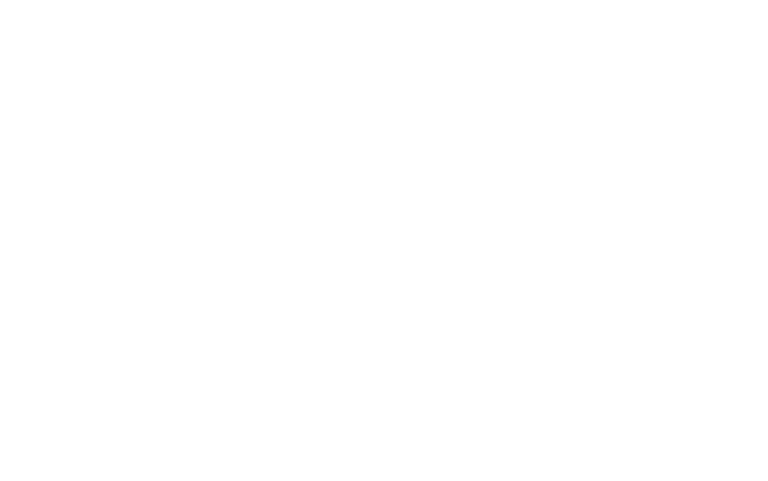
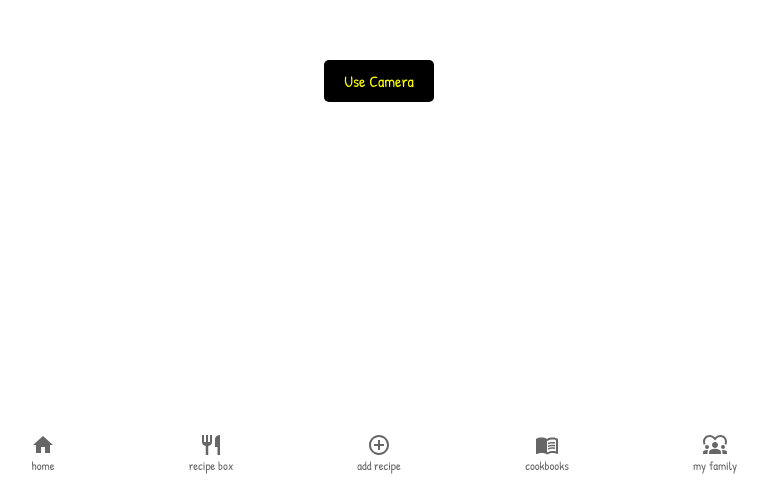
Before and after one commit to 394-w25/Cookbook, a React (Vite) app: page /AddRecipe in a window 1280 px wide. Before the commit this address had no page. Shown: the part 319-800 px from the top of the page, without its empty margins (261-1029 px from the left). Built offline with nearby package versions, Linux system fonts and the light colour scheme.

Commit message:
add recipe page

```diff
--- a/src/App.jsx
+++ b/src/App.jsx
@@ -9,7 +9,8 @@
   Navigate,
 } from 'react-router-dom';
 import Recipe from './components/Recipe/Recipe';
-
+import AddRecipe from './components/AddRecipe/AddRecipe';
+import RecipeCamera from './components/cameraComponent/cameraComponent';
 
 
 const App = () => {
@@ -18,6 +19,8 @@
       <Routes>
         <Route path="/" element={<SignIn />} />
         <Route path="/home" element={<HomeScreen />} />
+        <Route path="/AddRecipe" element={<AddRecipe />} />
+        <Route path="/cameraComponent" element={<RecipeCamera />} />
       </Routes>
     </Router>
   );
--- /dev/null
+++ b/src/components/AddRecipe/AddRecipe.css
@@ -0,0 +1,17 @@
+/* AddRecipe.css */
+.container {
+  display: flex;
+  justify-content: center;
+  align-items: center;
+  height: 100vh;
+}
+
+.button {
+  padding: 10px 20px;
+  font-size: 16px;
+  cursor: pointer;
+  background-color: black;
+  color: yellow;
+  border: none;
+  border-radius: 5px;
+}
--- /dev/null
+++ b/src/components/AddRecipe/AddRecipe.jsx
@@ -0,0 +1,18 @@
+import React from 'react';
+import { Link } from 'react-router-dom';
+import NavigationBar from '../NavigationBar/NavigationBar';
+import './AddRecipe.css';
+
+function AddRecipe() {
+  return (
+    <div className="container">
+      <Link to="/cameraComponent">
+        <button className="button">Use Camera</button>
+      </Link>
+      <NavigationBar />
+    </div>
+
+  );
+}
+
+export default AddRecipe;
--- a/src/components/CameraComponent/cameraComponent.jsx
+++ b/src/components/CameraComponent/cameraComponent.jsx
@@ -6,6 +6,7 @@
 import { Alert } from '../ui/Alert';
 import './cameraComponent.css';
 import PhotoUpload from '../PhotoUpload/UploadPhoto';  // Import the new PhotoUpload component
+import NavigationBar from '../NavigationBar/NavigationBar';
 
 export default function RecipeCamera() {
   const [image, setImage] = useState(null);
@@ -79,6 +80,7 @@
           </div>
         </CardContent>
       </Card>
+      <NavigationBar />
     </div>
   );
 }
--- a/src/components/NavigationBar/NavigationBar.jsx
+++ b/src/components/NavigationBar/NavigationBar.jsx
@@ -6,14 +6,14 @@
 import AddCircleOutlineIcon from '@mui/icons-material/AddCircleOutline';
 import MenuBookIcon from '@mui/icons-material/MenuBook';
 import Diversity1 from '@mui/icons-material/Diversity1';
-
+import { Link } from "react-router-dom";
 
 function NavigationBar() {
   return (
     <BottomNavigation className="bottom-nav" showLabels>
-        <BottomNavigationAction label="home" icon={<HomeIcon />} />
+        <BottomNavigationAction label="home" icon={<HomeIcon />} component={Link} to="/home"/>
         <BottomNavigationAction label="recipe box" icon={<RestaurantIcon />} />
-        <BottomNavigationAction label="add recipe" icon={<AddCircleOutlineIcon />} />
+        <BottomNavigationAction label="add recipe" icon={<AddCircleOutlineIcon />} component={Link} to="/AddRecipe" />
         <BottomNavigationAction label="cookbooks" icon={<MenuBookIcon />} />
         <BottomNavigationAction label="my family" icon={<Diversity1 />} />
     </BottomNavigation>
```
